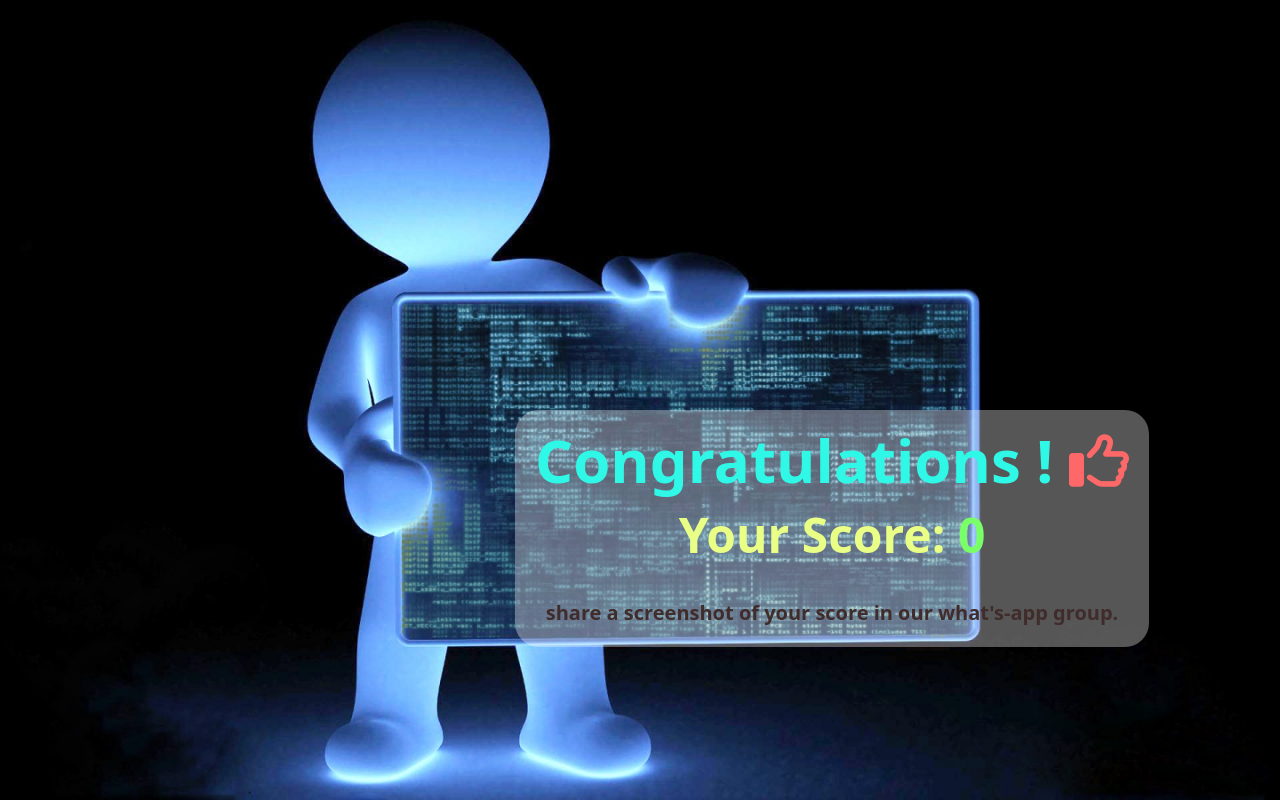
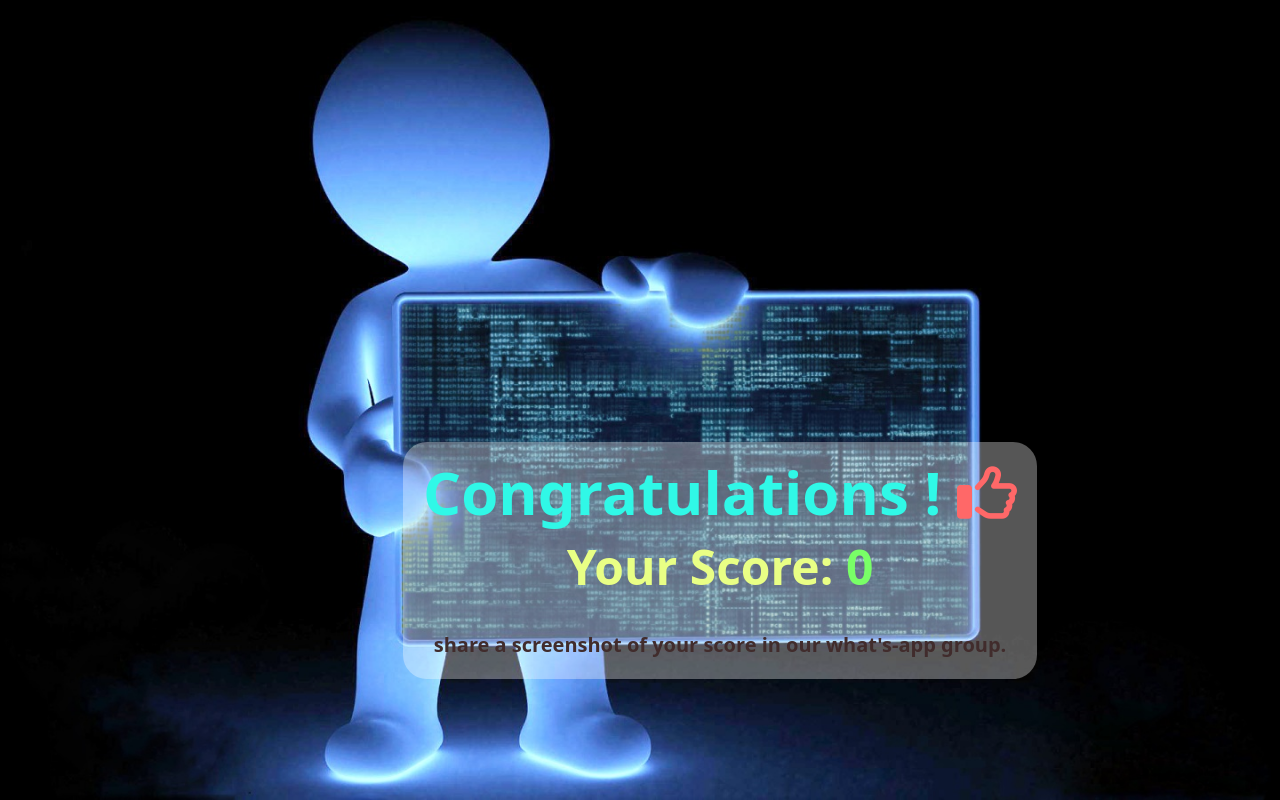
Before and after one commit to Waliur-Rafiq-Sami/alphabedGame, a plain HTML site: page index.html in a window 1280 px wide. Shown: the part 1600-2400 px from the top of the page. Drawn offline with nearby package versions, Linux system fonts and the light colour scheme.

Commit message:
final check1

```diff
--- a/index.html
+++ b/index.html
@@ -162,7 +162,7 @@
             <div
               class="flex justify-center items-center min-h-screen gap-52 flex-col t"
             >
-              <div class="p-5 lg:mt-64 ml-96 bg-[#ffffff56] rounded-3xl">
+              <div class="p-5 lg:mt-80 ml-40 bg-[#ffffff56] rounded-3xl">
                 <h1 class="text-center text-6xl text-[#30f8e7] font-semibold">
                   Congratulations !
                   <i class="fa-regular fa-thumbs-up text-[#ff6868]"></i>
```
